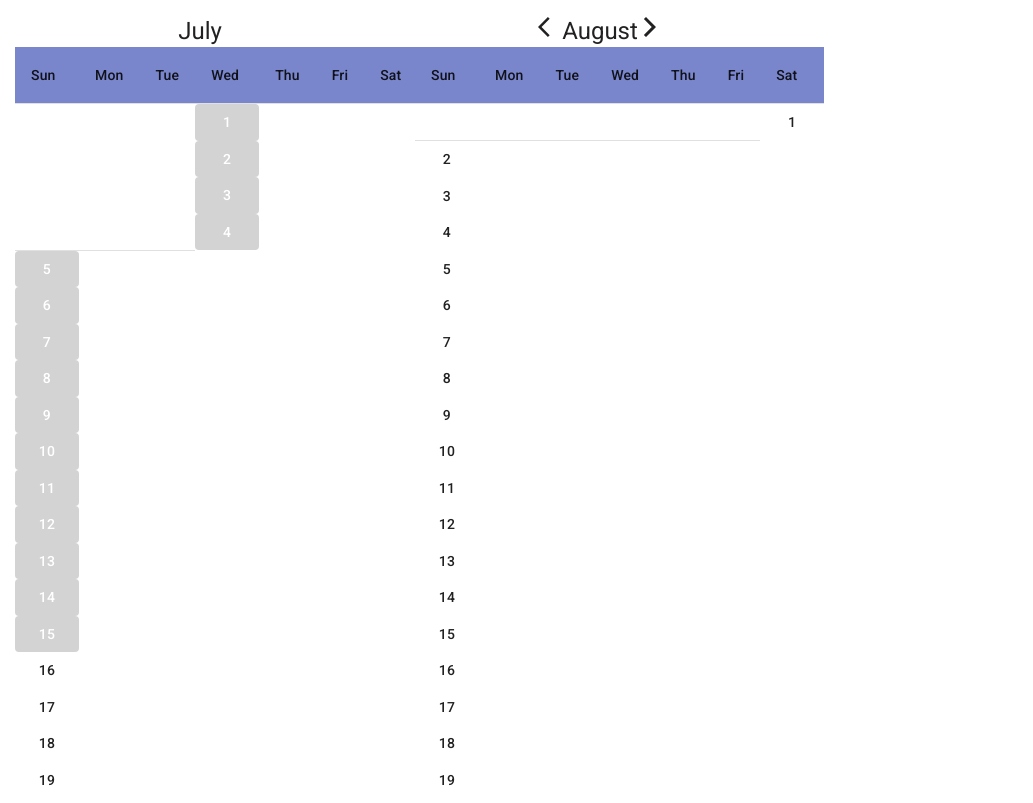
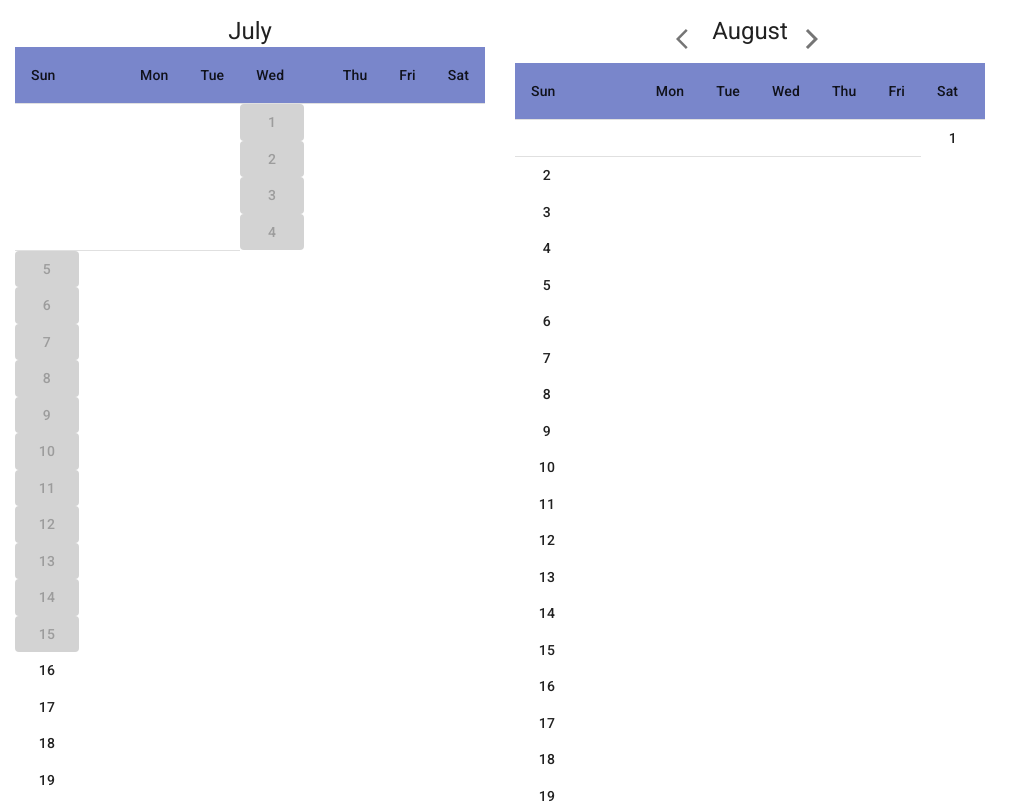
Before and after one commit to tlaura/react-calendar, a Next.js app: page / in a window 1280 px wide. Shown: the top 803 px of the page, without its empty margins (0-1033 px from the left). Built offline with nearby package versions, Linux system fonts and the light colour scheme.

Commit message:
Implement month click handlers

```diff
--- a/components/Calendar/Calendar.js
+++ b/components/Calendar/Calendar.js
@@ -9,7 +9,7 @@ import MonthHeader from "../MonthHeader";
 
 const useStyles = makeStyles({
   box: {
-    width: 400,
+    width: 500,
     padding: 15,
   },
 });
@@ -19,10 +19,12 @@ const firstDayOfMonth = (dateObj) =>
 
 export default function Calendar({
   monthIndex,
-  fromDateCalendar,
   toDateCalendar,
+  handleNextMonthClick,
+  handlePrevMonthClick
 }) {
   const classes = useStyles();
+
   let index = monthIndex + 1;
   const monthFormatted = monthIndex < 10 ? `2020-0${index}` : `2020-${index}`;
   const month = moment(monthFormatted, "YYYY-MM");
@@ -40,7 +42,6 @@ export default function Calendar({
 
   for (let i = 1; i <= daysInGivenMonth; i++) {
     dayObj.date(i);
-    console.log(dayObj);
     const isBeforeCurrentDate = dayObj.isBefore(currentDate);
 
     // const handler = isAfterSelectedDate ? props.dayClickAfterHandler : props.dayClickHandler
@@ -69,7 +70,8 @@ export default function Calendar({
       <MonthHeader
         month={month}
         toDateCalendar={toDateCalendar}
-        // TODO: here you should pass down the onClickHandler from props as a prop of MonthHeader
+        handleNextMonthClick={handleNextMonthClick}
+        handlePrevMonthClick={handlePrevMonthClick}
       ></MonthHeader>
       <Table>
         <TableHead>
--- a/components/CalendarApp/CalendarApp.js
+++ b/components/CalendarApp/CalendarApp.js
@@ -8,26 +8,29 @@ const getMonth = (dateObj) => moment(dateObj).format("MMMM");
 const getNextMonth = (dateObj) =>
   moment(dateObj).add(1, "months").format("MMMM");
 
-
-
 export default function CalendarApp() {
-  // const [currentDate, setCurrentDate] = useState(moment());
-  // const [monthToDisplay, setMonthToDisplay] = useState(getMonth(currentDate));
   // // TODO: change currentDate to selectedDate, add new peice of state that is the end date of the selected range
 
-  // // these functions should use the state - monthToDisplay
-  // const nextMonth = getNextMonth(moment());
-  // const nextMonthIndex = moment().month() + 1;
-  // const monthIndex = moment().month();
+  const currentMonth = moment().month();
+  const [selectedDate, setSelectedDate] = useState();
+  const [monthIndexFromDateCalendar, setMonthIndexFromDateCalendar] = useState(
+    currentMonth
+  );
+  const [monthIndexToDateCalendar, setMonthIndexToDateCalendar] = useState(
+    currentMonth + 1
+  );
 
-  const currentMonth = moment().month()
-  const [selectedDate, setSelectedDate] = useState();
-  const [monthToDisplayCalendarOne, setMonthToDisplayCalendarOne] = useState(currentMonth);
-  const [monthToDisplayCalendarTwo, setMonthToDisplayCalendarTwo] = useState(currentMonth + 1);
+  const handleNextMonthClick = () => {
+    if(monthIndexToDateCalendar < 11) {
+      setMonthIndexToDateCalendar(monthIndexToDateCalendar + 1);
+    }
+  };
 
-
-
-
+  const handlePrevMonthClick = () => {
+    if(monthIndexToDateCalendar > monthIndexFromDateCalendar + 1) {
+      setMonthIndexToDateCalendar(monthIndexToDateCalendar - 1);
+    }
+  }
 
   // create here your state update functions
   // e.g. handleNextMonthClick(), handlePreviousMonthClick()
@@ -39,14 +42,14 @@ export default function CalendarApp() {
   return (
     <Box display="flex" flexDirection="row">
       <Calendar
-        fromDateCalendar={true}
-        monthIndex={monthToDisplayCalendarOne}
-        // then pass your handler function as a prop here
-        // e.g. handleNextMonthClick={handleNextMonthClick}
+        toDateCalendar={false}
+        monthIndex={monthIndexFromDateCalendar}
       ></Calendar>
       <Calendar
         toDateCalendar={true}
-        monthIndex={monthToDisplayCalendarTwo}
+        monthIndex={monthIndexToDateCalendar}
+        handleNextMonthClick={handleNextMonthClick}
+        handlePrevMonthClick={handlePrevMonthClick}
       ></Calendar>
     </Box>
   );
--- a/components/Day/Day.js
+++ b/components/Day/Day.js
@@ -16,7 +16,11 @@ const HighlightedCell = withStyles((theme) => ({
 
 export default function Day({ highlighted, disabled, dayOfMonth, onClick }) {
   if (disabled) {
-    return <Button component={DisabledTableCell}>{dayOfMonth}</Button>;
+    return (
+      <Button component={DisabledTableCell} disabled>
+        {dayOfMonth}
+      </Button>
+    );
   }
   if (highlighted) {
     return <Button component={HighlightedCell}>{dayOfMonth}</Button>;
--- a/components/MonthHeader/MonthHeader.js
+++ b/components/MonthHeader/MonthHeader.js
@@ -1,17 +1,28 @@
-import { Typography, Box } from "@material-ui/core";
+import { Typography, Box, IconButton } from "@material-ui/core";
 import ArrowForwardIosIcon from "@material-ui/icons/ArrowForwardIos";
 import ArrowBackIosIcon from "@material-ui/icons/ArrowBackIos";
 import moment from "moment";
 
-export default function MonthHeader({ month, toDateCalendar }) {
+export default function MonthHeader({
+  month,
+  toDateCalendar,
+  handleNextMonthClick,
+  handlePrevMonthClick
+}) {
   const monthString = month.format("MMMM");
 
   return (
-    <Box display="flex" justifyContent="center" width="100%">
-      {toDateCalendar && <ArrowBackIosIcon role="button"></ArrowBackIosIcon>}
+    <Box display="flex" justifyContent="center">
+      {toDateCalendar && (
+        <IconButton onClick={handlePrevMonthClick}>
+          <ArrowBackIosIcon />
+        </IconButton>
+      )}
       <Typography variant="h5">{monthString}</Typography>
       {toDateCalendar && (
-        <ArrowForwardIosIcon role="button"></ArrowForwardIosIcon>
+        <IconButton onClick={handleNextMonthClick}>
+          <ArrowForwardIosIcon />
+        </IconButton>
       )}
     </Box>
   );
```
